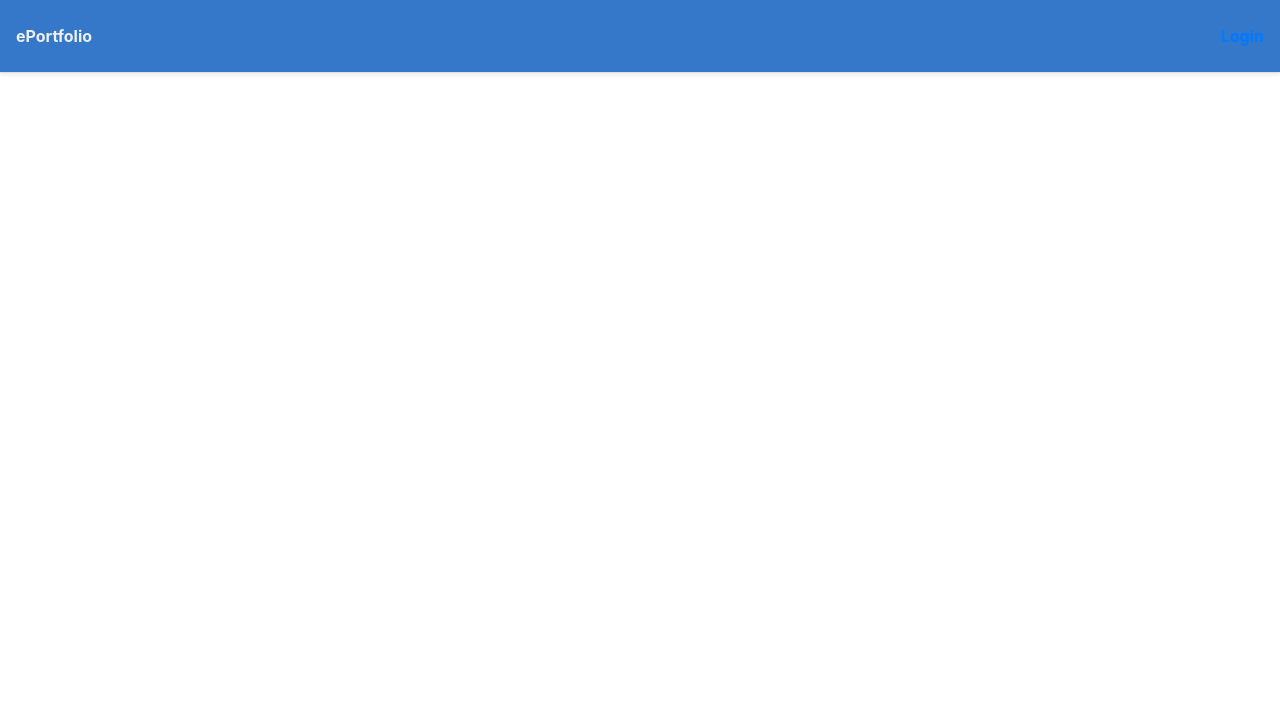
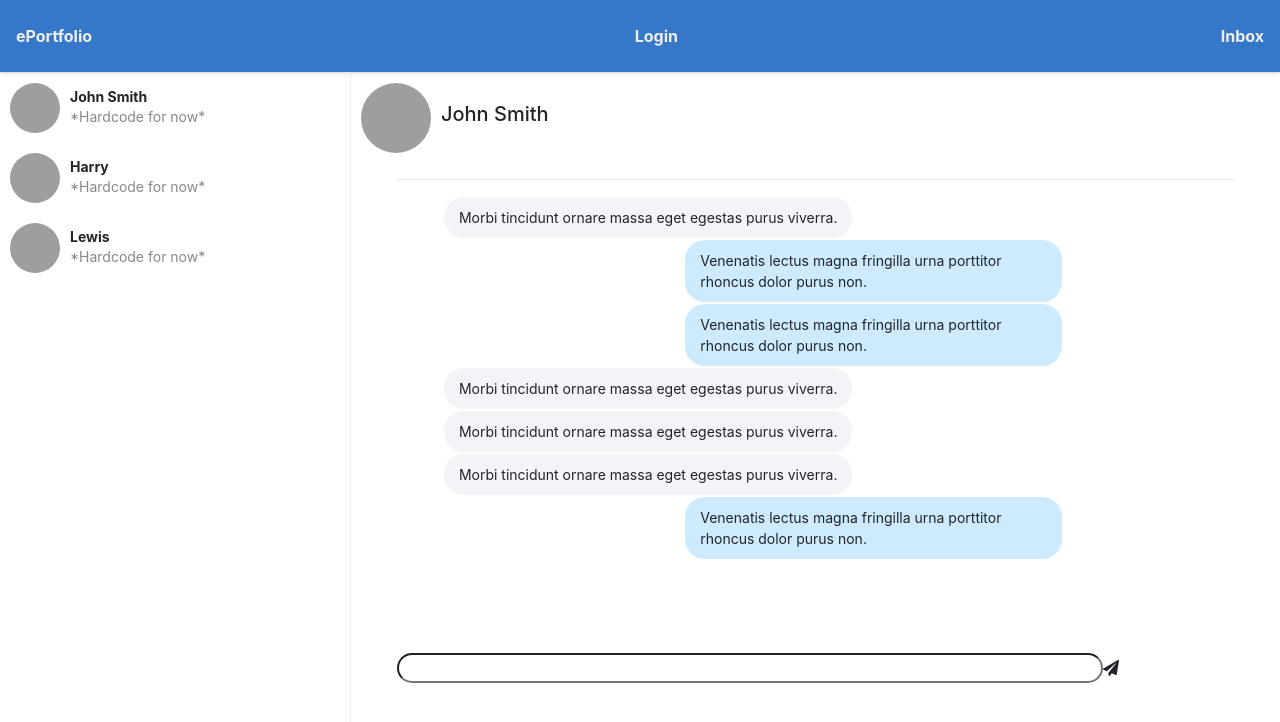
Before and after one commit to YanZhangBeef/IT-Project, a React (Create React App) app in the folder eportfolio/: page /chat in a window 1280 px wide. Shown: the top 722 px of the page. Built offline with nearby package versions, Linux system fonts and the light colour scheme; grey boxes are pictures that could not be loaded.

Commit message:
send icon added and text box made proper

```diff
--- a/eportfolio/src/App.js
+++ b/eportfolio/src/App.js
@@ -7,6 +7,7 @@ import ContentPage from "./ContentPage";
 import ProfilePage from "./ProfilePage";
 import Login from "./components/pages/Login";
 import Home from "./components/pages/Home";
+import Chat from "./components/Chat/chat";
 
 import { fakeProfile, fakeContent } from "./TestData";
 
@@ -23,6 +24,7 @@ function App() {
         <Route exact path="/">
           <ProfilePage {...fakeProfile} />
         </Route>
+        <Route exact path="/chat" component={Chat} />
         <Route exact path="/login" component={Login} />
         <Route exact path="/home" component={Home} />
       </Switch>
--- a/eportfolio/src/Navbar.css
+++ b/eportfolio/src/Navbar.css
@@ -3,3 +3,7 @@
     color: #efefef;
     font-weight: bolder;
   }
+
+  .link{
+    color: #efefef;
+  }
--- a/eportfolio/src/Navbar.js
+++ b/eportfolio/src/Navbar.js
@@ -6,7 +6,8 @@ export default function Navbar(props) {
   return (
     <nav className="app-nav navbar py-4 border-bottom shadow-sm">
       <span>ePortfolio</span>
-      <Link to="/login">Login</Link>
+      <Link className="link" to="/login">Login</Link>
+      <Link className="link" to="/chat">Inbox</Link>
     </nav>
   );
 }
--- a/eportfolio/src/components/Chat/chat.js
+++ b/eportfolio/src/components/Chat/chat.js
@@ -36,7 +36,7 @@ export default function Chat(props) {
         <div className={classes.chatScreen}>
 
           <ChatScreen person={selected} />
-          <SendText/>
+          {/* <SendText/> */}
 
 
         </div>
--- a/eportfolio/src/components/chatScreen/chatScreen.js
+++ b/eportfolio/src/components/chatScreen/chatScreen.js
@@ -1,13 +1,24 @@
-import React, { useState } from 'react';
+import React from 'react';
+import {useState} from 'react';
 import SideChatBar from "../sideChatBar/sideChatBar";
 import Message from '../message/message';
 import ChatScreenHeading from '../chatScreenHeading/chatScreenHeading';
+import SendText from '../sendText/sendText';
+import classes from "./chatScreen.module.css";
+import { FontAwesomeIcon } from "@fortawesome/react-fontawesome";
+import {
+  faPaperclip,
+  faVideo,
+  faComment,
+  faPaperPlane,
 
-function chatScreen(props) {
+} from "@fortawesome/free-solid-svg-icons";
 
-  //const [count, setCount] = useState(0);
-  const myChat="handsomeVincent"
-  var temp = [
+
+
+export default function ChatScreen(props){
+
+  const [convo, setConvo] = useState([
     {
 
       author: 'otherPerson',
@@ -45,14 +56,78 @@ function chatScreen(props) {
 
     },
 
+  ]);
 
-]
+  const myChat="handsomeVincent";
+
+
+
+//   var temp = [
+//     {
+
+//       author: 'otherPerson',
+//       message: 'Morbi tincidunt ornare massa eget egestas purus viverra.',
+//      // timestamp: new Date().getTime()
+//     },
+//     {
+//       author: 'handsomeVincent',
+//       message: 'Venenatis lectus magna fringilla urna porttitor rhoncus dolor purus non.',
+
+//     },
+//     {
+//       author: 'handsomeVincent',
+//       message: 'Venenatis lectus magna fringilla urna porttitor rhoncus dolor purus non.',
+
+//     },
+//     {
+//       author: 'otherPerson',
+//       message: 'Morbi tincidunt ornare massa eget egestas purus viverra.',
+
+//     },
+//     {
+//       author: 'otherPerson',
+//       message: 'Morbi tincidunt ornare massa eget egestas purus viverra.',
+
+//     },
+//     {
+//       author: 'otherPerson',
+//       message: 'Morbi tincidunt ornare massa eget egestas purus viverra.',
+
+//     },
+//     {
+//       author: 'handsomeVincent',
+//       message: 'Venenatis lectus magna fringilla urna porttitor rhoncus dolor purus non.',
+
+//     },
+
+
+// ]
+
+
+
+
+
+
+let sendTextHandler = (event) =>{
+   let newText={author: 'handsomeVincent', message: event.target.value}
+   setConvo([...convo, newText]);
+
+
+
+}
+
+let openedChat= "John Smith"
+
 
   return (
     <div>
-        <ChatScreenHeading name={props.person}/>
-        {console.log(props.person)}
-        {temp.map(message =>{
+
+      <ChatScreenHeading name={props.person ? props.person : openedChat }/>
+
+
+
+
+      {convo.map(message =>{
 
 
             return (<Message
@@ -65,8 +140,12 @@ function chatScreen(props) {
 
     })}
 
+    <div className={classes.textBox}>
+      <SendText getText={(event) => sendTextHandler(event)}/>
+    </div>
+
+
+
     </div>
   );
 }
-
-export default chatScreen;
--- a/eportfolio/src/components/chatScreen/chatScreen.module.css
+++ b/eportfolio/src/components/chatScreen/chatScreen.module.css
@@ -0,0 +1,4 @@
+.textBox{
+    margin-top: 10%;
+    margin-left: 5%;
+}
--- a/eportfolio/src/components/sendText/sendText.js
+++ b/eportfolio/src/components/sendText/sendText.js
@@ -1,10 +1,32 @@
 import React from 'react';
 import classes from './sendText.module.css';
-export default function SendText(){
+import { FontAwesomeIcon } from "@fortawesome/react-fontawesome";
+import {
+  faPaperclip,
+  faVideo,
+  faComment,
+  faPaperPlane,
+
+} from "@fortawesome/free-solid-svg-icons";
+export default function SendText(props){
+
+    let text= null;
+
+    const newText = (event) =>{
+        text=event.target.value
+
+    }
     return(
         <div>
-            <input type="text"></input>
+            <form onSubmit={props.getText}>
+            <input className={classes.textBox} type="text" onChange={(event) => {newText(event)}}/>
+            <FontAwesomeIcon icon={faPaperPlane} />
+
+            </form>
+
         </div>
     )
 
 }
+
+//onSubmit={props.getText}
--- a/eportfolio/src/components/sendText/sendText.module.css
+++ b/eportfolio/src/components/sendText/sendText.module.css
@@ -0,0 +1,8 @@
+.textBox{
+    width: 80%;
+    border-top-left-radius: 20px;
+    border-bottom-left-radius: 20px;
+    border-top-right-radius: 20px;
+    border-bottom-right-radius: 20px;
+
+}
```
